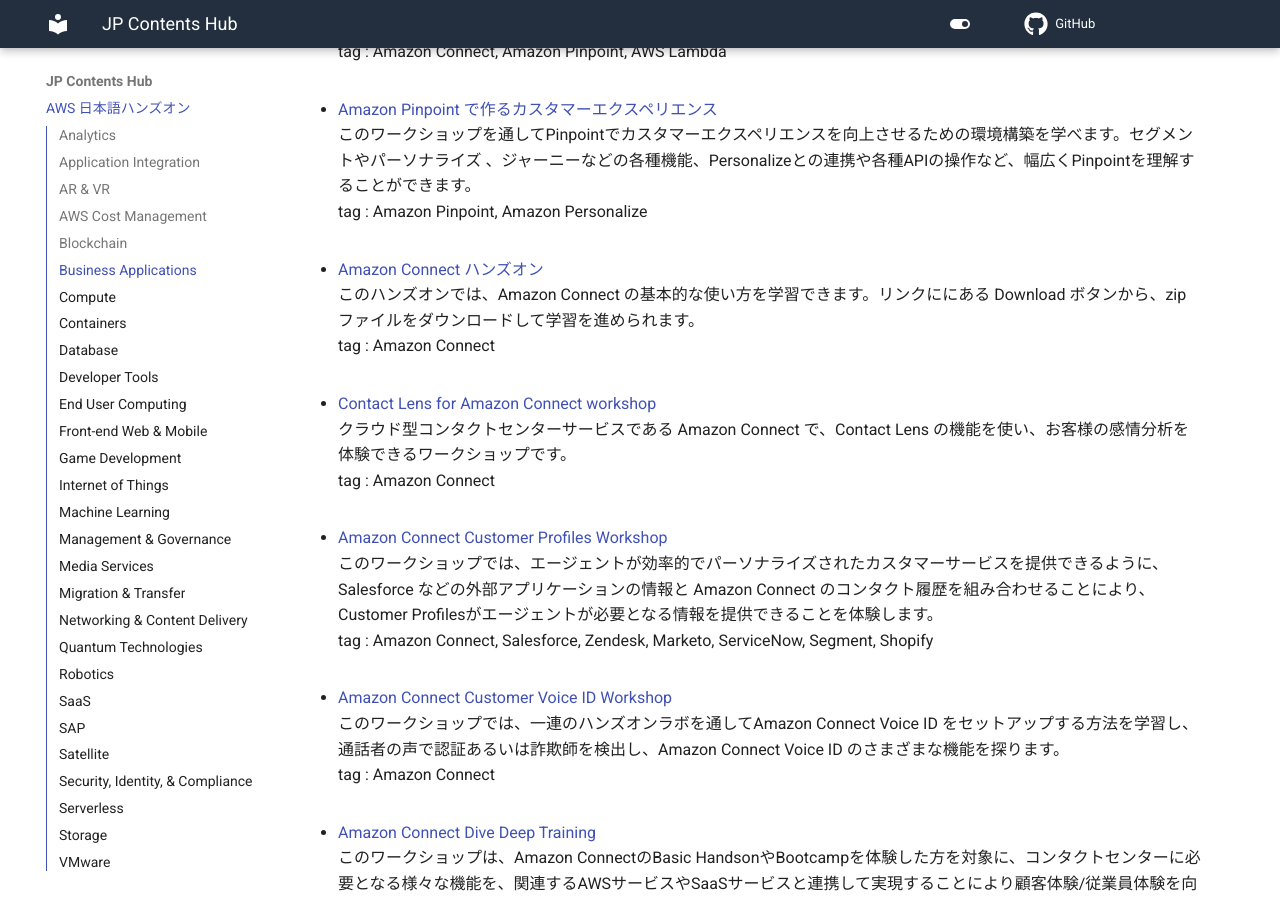
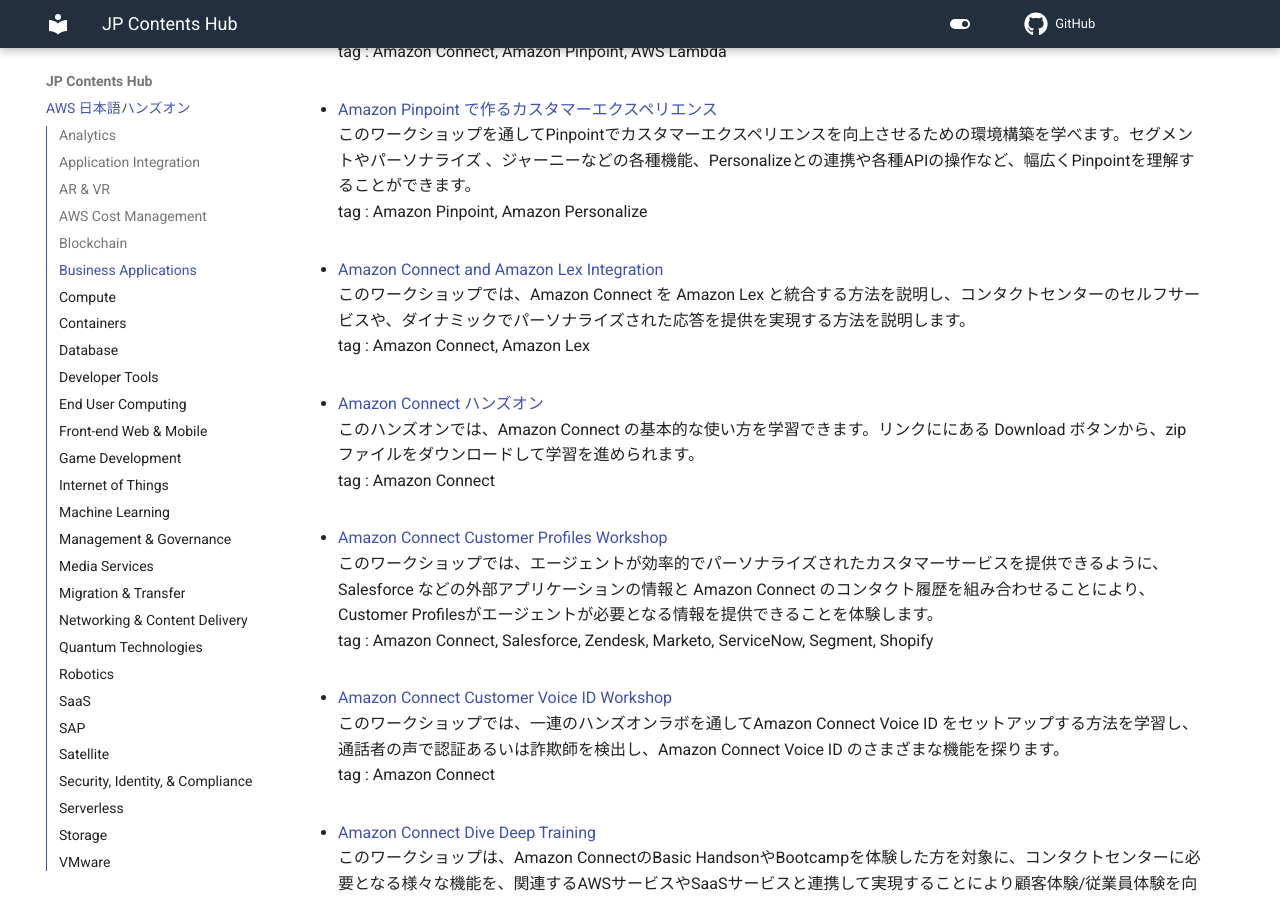
Before and after one commit to aws-samples/jp-contents-hub, an MkDocs documentation site: the page built from content/index.md, in a window 1280 px wide and 900 px high, scrolled down 5840 px. Built offline with MkDocs 1.6.1 and Material for MkDocs 9.7.7, drawn with Linux system fonts in a browser that asks for light colours; comment, search, counter and statistics services are not loaded.

Commit message:
add: 新規ハンズオンコンテンツ追加

```diff
--- a/content/index.md
+++ b/content/index.md
@@ -151,12 +151,12 @@
 このワークショップを通してPinpointでカスタマーエクスペリエンスを向上させるための環境構築を学べます。セグメントやパーソナライズ 、ジャーニーなどの各種機能、Personalizeとの連携や各種APIの操作など、幅広くPinpointを理解することができます。
 tag : Amazon Pinpoint, Amazon Personalize
 
+- <a href="https://catalog.workshops.aws/amazon-connect-lex-integration/ja-JP" target="_blank" onclick="sendClickCount()" onauxclick="sendClickCount()">Amazon Connect and Amazon Lex Integration</a>
+このワークショップでは、Amazon Connect を Amazon Lex と統合する方法を説明し、コンタクトセンターのセルフサービスや、ダイナミックでパーソナライズされた応答を提供を実現する方法を説明します。
+tag : Amazon Connect, Amazon Lex
+
 - <a href="https://github.com/harunobukameda/Amazon-Connect-Handson/blob/master/connecthandson%20.zip" target="_blank" onclick="sendClickCount()" onauxclick="sendClickCount()">Amazon Connect ハンズオン</a>
 このハンズオンでは、Amazon Connect の基本的な使い方を学習できます。リンクににある Download ボタンから、zip ファイルをダウンロードして学習を進められます。
-tag : Amazon Connect
-
-- <a href="https://github.com/harunobukameda/Contact-Lens-for-Amazon-Connect/blob/main/Contact%20Lens%20for%20Amazon%20Connect%20workshop.pdf" target="_blank" onclick="sendClickCount()" onauxclick="sendClickCount()">Contact Lens for Amazon Connect workshop</a>
-クラウド型コンタクトセンターサービスである Amazon Connect で、Contact Lens の機能を使い、お客様の感情分析を体験できるワークショップです。
 tag : Amazon Connect
 
 - <a href="https://catalog.workshops.aws/amazon-connect-profiles/ja-JP" target="_blank" onclick="sendClickCount()" onauxclick="sendClickCount()">Amazon Connect Customer Profiles Workshop</a>
```
